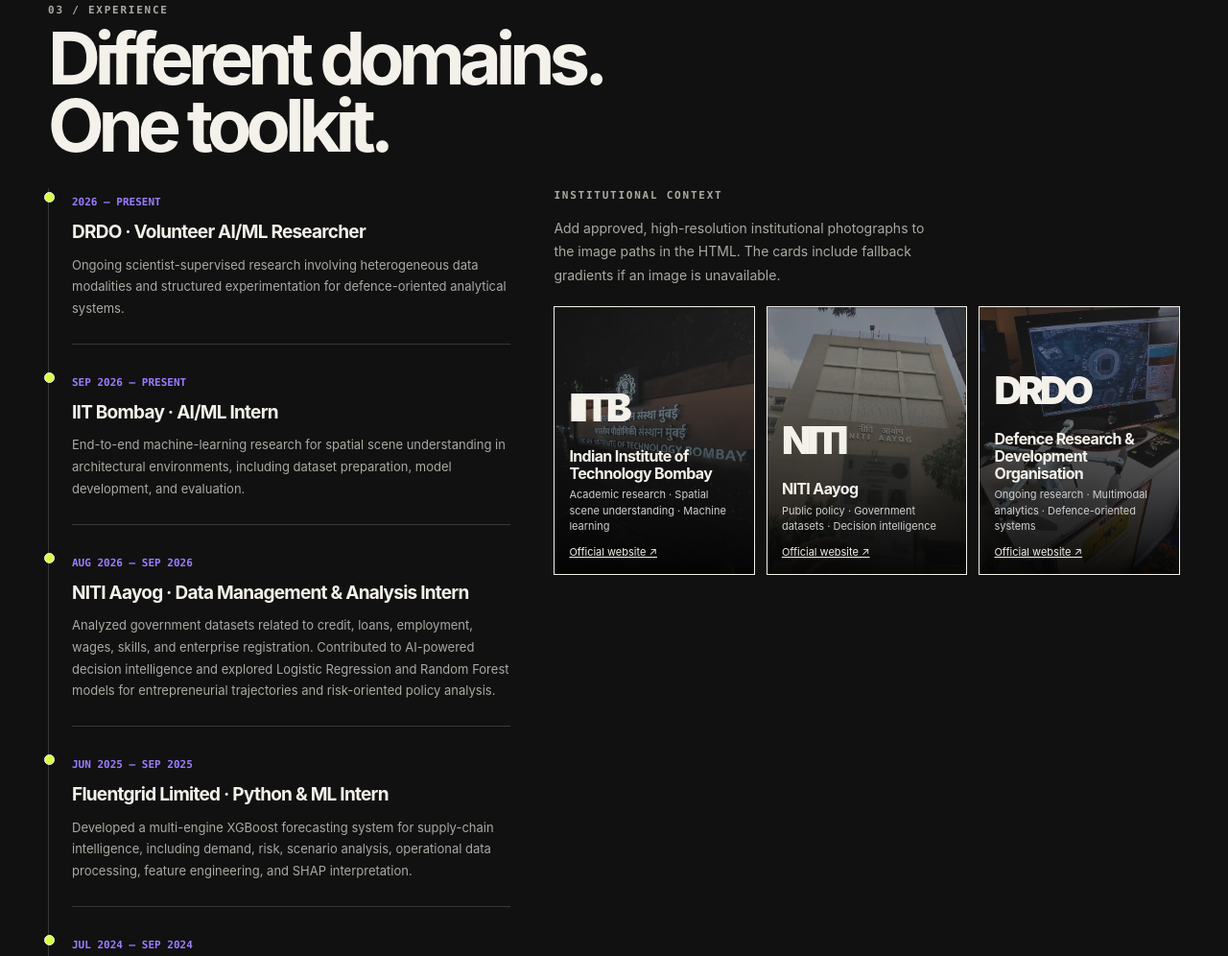
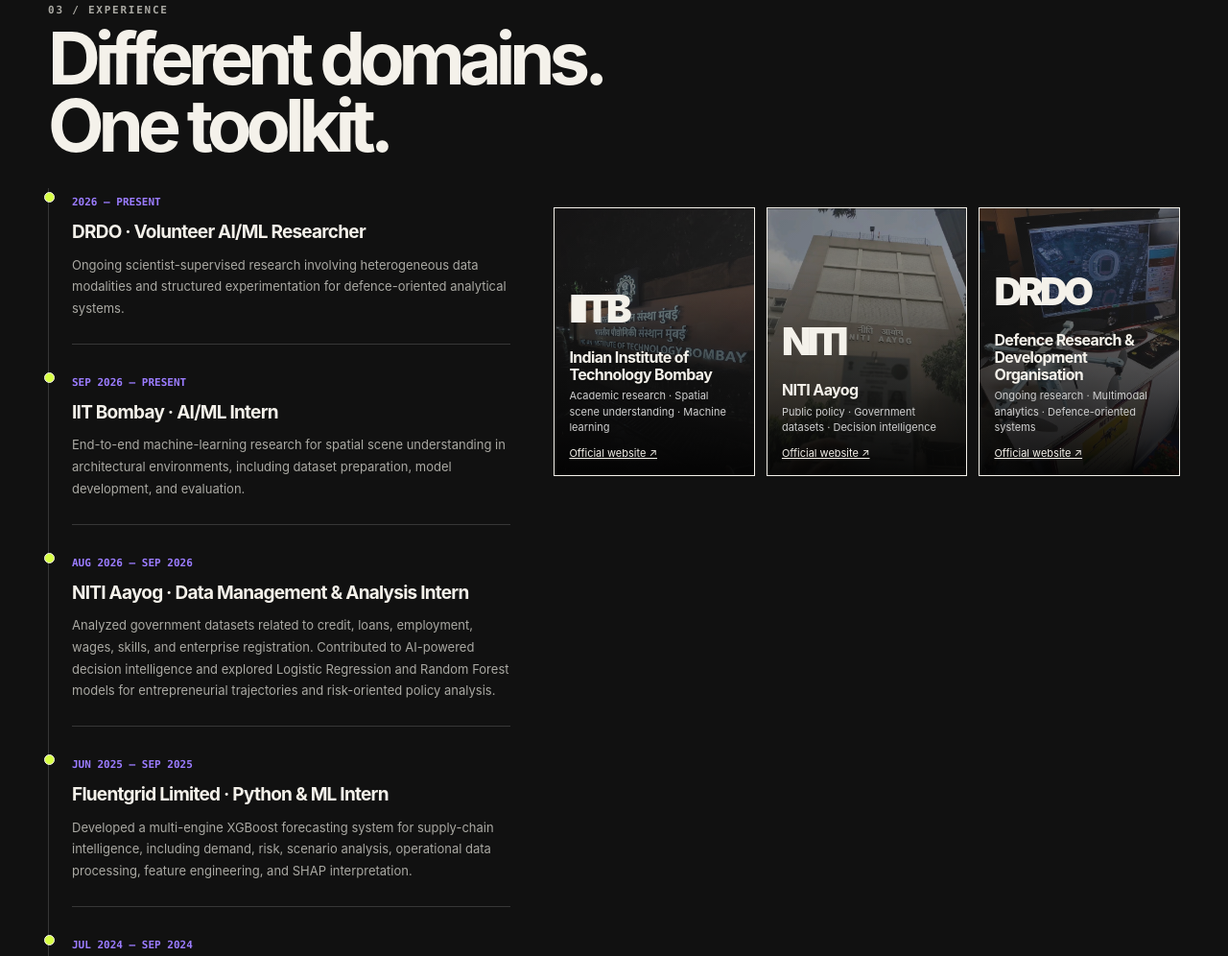
Before and after one commit to saraasharmaa/portfolio, a plain HTML site: page index.html in a window 1280 px wide. Shown: the part 3121-4117 px from the top of the page at 96% size. Drawn offline with Linux system fonts and the light colour scheme.

Commit message:
Remove context and instructions for institutional images
Removed instructional text about institutional photographs.

```diff
--- a/index.html
+++ b/index.html
@@ -213,11 +213,6 @@
         </div>
 
         <div>
-          <p class="eyebrow">INSTITUTIONAL CONTEXT</p>
-          <p class="muted-copy">
-            Add approved, high-resolution institutional photographs to the image paths
-            in the HTML. The cards include fallback gradients if an image is unavailable.
-          </p>
 
           <div class="institution-grid">
             <article class="institution-card">
```
